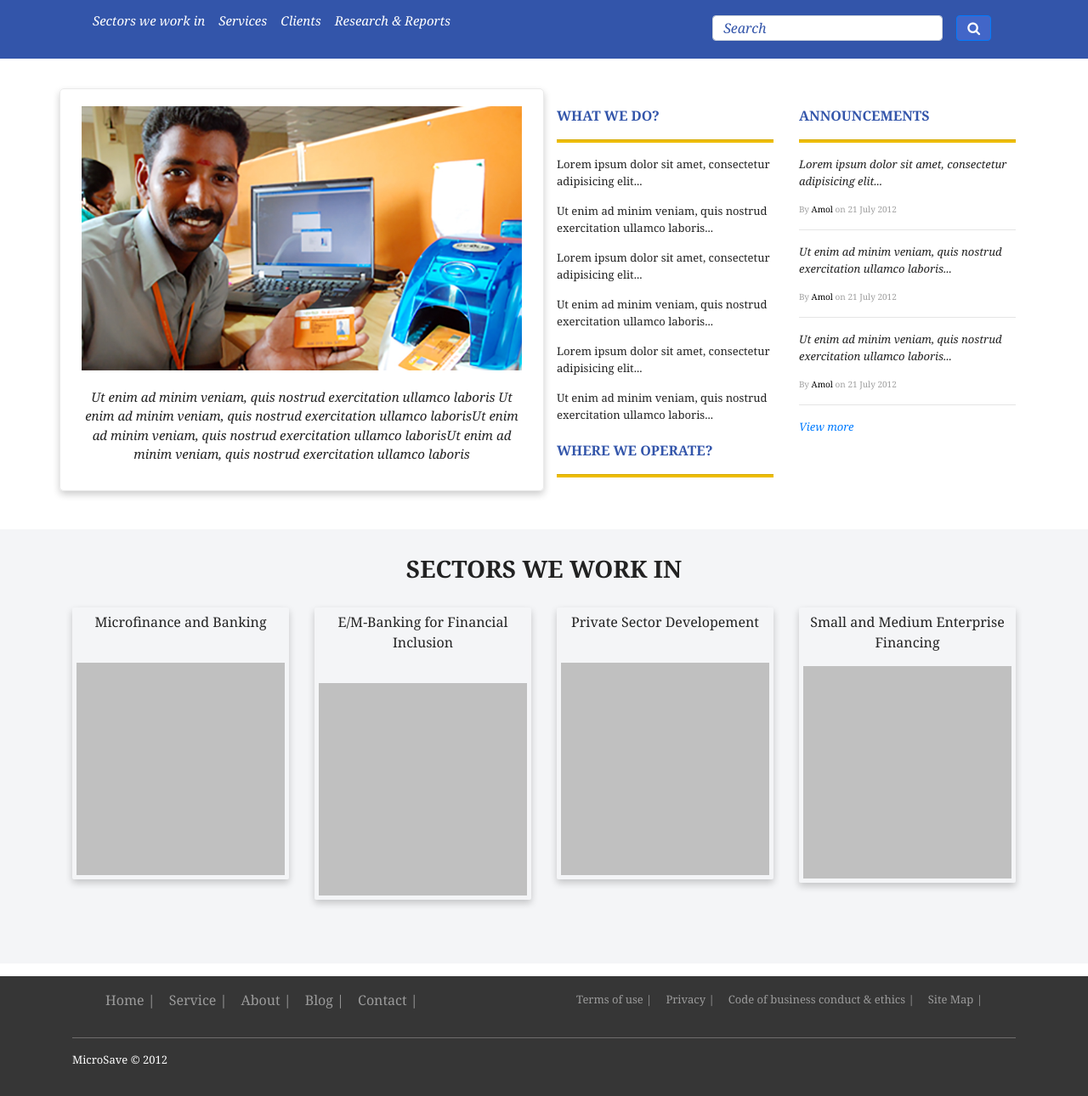
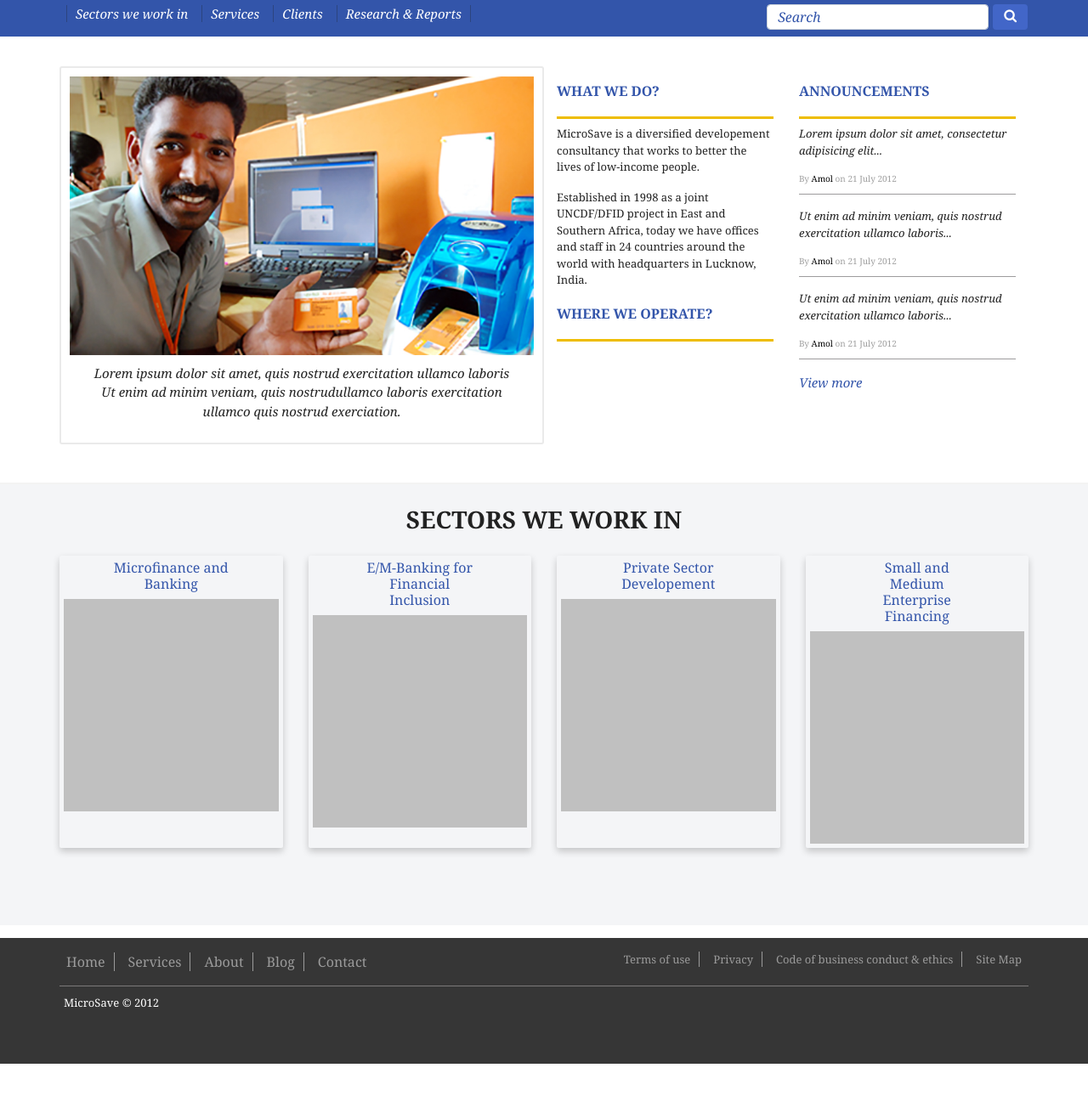
Before and after one commit to VinayDubey-Webonise/AssignmentFrontend, a plain HTML site: page index.html in a window 1280 px wide. Shown: the part 83-1373 px from the top of the page at 85% size. After the commit the page ends 1335 px from the top, so only its background shows below. Drawn offline with nearby package versions, Linux system fonts and the light colour scheme.

Commit message:
Layout fix

```diff
--- a/css/style.css
+++ b/css/style.css
@@ -15,12 +15,12 @@ body{
   vertical-align: middle;
   background-color: #3355aa;
   min-height: 40px;
+  color: #fff;
 }
 
 .topNavigationSearchBar{
   vertical-align: middle;
   height: 30px;
-  margin: 5px;
   color: #3355aa;
   font-style: italic;
 }
@@ -29,8 +29,24 @@ body{
   vertical-align: middle;
   background-color: #4266c8;
   height: 30px;
-  margin: 5px;
-  padding-top:2px;
+  padding-top:0px;
+  margin-left: 5px;
+  color: #fff;
+}
+
+.navSeperator{
+  border-left: 1px solid #2c447f;
+  padding-left: 10px;
+}
+
+.navSeperatorEnd{
+  border-right: 1px solid #2c447f;
+  padding-right: 10px;
+}
+
+.navSeperatorFooter{
+  border-right: 1px solid;
+  padding-right: 10px;
 }
 
 .navlinks{
@@ -38,33 +54,38 @@ body{
   color: #fff;
 }
 
-.articleSectionBox{
- box-shadow: 0 5px 5px -5px #333;
+.navlinks:hover{
+  color: #c6c9d1;
 }
 
-.articleSection{
-  padding-top: 35px;
+.articleSectionBox{
+  padding: 35px;
   padding-bottom: 45px;
 }
 
 .sectorSectionBox{
   padding-bottom: 75px;
   background-color: #f4f5f7;
+  align-content: center;
+  border-top: 2px solid rgb(243, 243, 243);
+}
+
+.sectorSection{
+  padding: 0;
 }
 
 .headerSection{
   vertical-align: middle;
   color: #3355aa;
   height: 80px;
+  padding: 0;
 }
 
 .headerLogo{
-  margin: 5px 0px 5px 0px;
+  margin: 10px 0px 10px 0px;
 }
 
 .bannerImage{
-  margin: 10px 10px 10px 0px;
-  padding: 10px;
   width: 100%;
 }
 
@@ -72,13 +93,13 @@ body{
   text-align: center;
   font-style: italic;
   font-size: 15px;
-  padding: 0px 10px 0px 10px;
+  padding: 10px 20px 0px 20px;
 }
 
 .bannerSection{
-  border: 1px solid #eaeaea;
-  box-shadow: 0 4px 8px 0 rgba(0,0,0,0.2);
-  border-radius: 5px;
+  border: 2px solid #eaeaea;
+  border-radius: 3px;
+  padding: 10px;
 }
 
 .articleHeading{
@@ -86,6 +107,8 @@ body{
   color: #3355aa;
   font-weight: bold;
   margin-top: 20px;
+  padding-bottom: 20px;
+  border-bottom: 3px solid #eebd00;
 }
 
 .articleSeperator{
@@ -101,14 +124,27 @@ body{
 .articleAuthor{
   font-size: 10px;
   color: #9e9e9e;
+  padding-bottom: 10px;
+  border-bottom: 1px solid #9d9c9d;
 }
 
 .authorName{
   color: #000;
 }
 
-.viewMore{
+.viewMoreLink{
   font-style: italic;
+  color: #3355aa;
+  font-size: 15px;
+}
+
+a.viewMoreLink:hover{
+ color: #3355aa;
+}
+
+ul.row{
+  padding: 0;
+  list-style-type: none;
 }
 
 .sectorHeader{
@@ -121,6 +157,8 @@ body{
 .sectorSubHeader{
   font-size: 16px;
   text-align: center;
+  display: block;
+  padding: 0 60px;
 }
 
 .sectorCard{
@@ -128,6 +166,7 @@ body{
   padding-top: 5px;
   padding-bottom: 5px;
   border-radius: 2px;
+  height: 100%;
  }
 
 .blankBlock{
@@ -154,12 +193,54 @@ footer{
 .footerNavSecond{
   font-size: 13px;
   color: #7f7f82;
+  float: right;
 }
 
-.footerActiveLinks{
-  color: #fff;
+.footerNavigation{
+  padding-left: 0;
 }
 
-.footerHr{
-  background-color: #7c7979;
+.footerLinks{
+  border-bottom: 1px solid #7c7979;
+  padding: 0;
 }
+
+.footerLinksTwo .navbar{
+  float: right;
+  padding-right: 0;
+}
+
+.footerMain{
+  padding: 15px 0px 35px 0px;
+}
+
+ul.sectorUl li{
+  display: inline-block;
+}
+
+.copyrightSection{
+  padding:10px 0;
+  margin-left: -10px;
+}
+
+.footerLinksOne{
+  padding-left: 0px;
+}
+
+.footerLinksTwo{
+  padding-right: 0px;
+  float: right;
+}
+
+.cardLinks{
+  color: #3355aa;
+}
+
+a.cardLinks:hover{
+  color: #3355aa;
+
+}
+
+.searchSection{
+  padding-right: 0;
+}
--- a/index.html
+++ b/index.html
@@ -12,49 +12,41 @@
   <body>
 
 <!-- Header section-->
-    <header class="headerSection">
-      <div class="container">
-        <div class="row no-gutters">
-          <div class="col-sm-12">
-            <img class="headerLogo" src="images/logo.png">
+    <header class="">
+      <div class="container headerSection">
+        <a href="#"><img class="headerLogo" src="images/logo.png"></a>
       </div>
-        </div>
-      </div>
-    </header>
-
 <!-- Top navigation bar-->
       <div class="topNavigationSection">
-      <div class="container">
+        <div class="container" style="padding: 0">
           <div class="row">
-          <div class="col-sm-6">
-            <nav class="navbar navbar-expand-sm topNavigation">
-              <ul class="navbar-nav">
+            <div class="col-md-8">
+              <nav class="navbar-default navbar-expand topNavigation">
+                <ul class="nav navbar-nav topNavigationMenu">
                   <li class="nav-item">
-                  <a class="nav-link navlinks" href="#">Sectors we work in</a>
+                    <a class="nav-link navlinks" href="#"><span class="navSeperator">Sectors we work in</span></a>
                   </li>
                   <li class="nav-item">
-                  <a class="nav-link navlinks" href="#">Services</a>
+                    <a class="nav-link navlinks" href="#"><span class="navSeperator">Services</span></a>
                   </li>
                   <li class="nav-item">
-                  <a class="nav-link navlinks" href="#">Clients</a>
+                    <a class="nav-link navlinks" href="#"><span class="navSeperator">Clients</span></a>
                   </li>
                   <li class="nav-item">
-                  <a class="nav-link navlinks" href="#">Research &#38; Reports</a>
+                    <a class="nav-link navlinks" href="#"><span class="navSeperator navSeperatorEnd">Research &#38; Reports</span></a>
                   </li>
                 </ul>
               </nav>
             </div>
 
-          <div class="col-sm-6">
-            <div class="form-group">
-              <div class="float-right">
-                <nav class="navbar navbar-expand-sm topNavigation">
-                  <ul class="navbar-nav">
-                    <li class="nav-item">
-                      <a class="nav-link navlinks" href="#"><input type="text" class="form-control topNavigationSearchBar" value="Search"></a>
+            <div class="col-md-4 searchSection">
+                  <nav class="navbar navbar-expand-sm topNavigation float-right">
+                    <ul class="nav">
+                      <li class="nav-item navlinks">
+                        <span class="inputWrapperBar"><input type="text" class="form-control topNavigationSearchBar" value="Search" placeholder="Search"></span>
                       </li>
-                    <li class="nav-item">
-                      <a class="nav-link navlinks" href="#"><button type="button" class="btn btn-primary fa fa-search center-block topNavigationSearchBtn"></button></a>
+                      <li class="nav-item navlinks">
+                        <span class="inputWrapperBtn"><button type="button" class="btn fa fa-search center-block topNavigationSearchBtn"></button></span>
                       </li>
                     </ul>
                   </nav>
@@ -62,8 +54,7 @@
           </div>
         </div>
       </div>
-      </div>
-    </div>
+    </header>
 
 <!-- Main article section-->
     <div class="articleSectionBox">
@@ -71,37 +62,29 @@
       <div class="row">
         <div class="col-sm-6 bannerSection">
           <image class="bannerImage" src="images/banner.jpg">
-          <p class="bannerText">Ut enim ad minim veniam, quis nostrud exercitation ullamco laboris
-            Ut enim ad minim veniam, quis nostrud exercitation ullamco laborisUt enim ad minim veniam, quis nostrud exercitation ullamco laborisUt enim ad minim veniam, quis nostrud exercitation ullamco laboris
+          <p class="bannerText">Lorem ipsum dolor sit amet, quis nostrud exercitation ullamco laboris
+            Ut enim ad minim veniam, quis nostrudullamco laboris exercitation ullamco quis nostrud exerciation.
           </p>
         </div>
 
         <div class="col-sm-3">
-          <p class="articleHeading">WHAT WE DO?</p>
-          <hr class="articleSeperator">
-          <p>Lorem ipsum dolor sit amet, consectetur adipisicing elit...</p>
-          <p>Ut enim ad minim veniam, quis nostrud exercitation ullamco laboris...</p>
-          <p>Lorem ipsum dolor sit amet, consectetur adipisicing elit...</p>
-          <p>Ut enim ad minim veniam, quis nostrud exercitation ullamco laboris...</p>
-          <p>Lorem ipsum dolor sit amet, consectetur adipisicing elit...</p>
-          <p>Ut enim ad minim veniam, quis nostrud exercitation ullamco laboris...</p>
-          <p class="articleHeading">WHERE WE OPERATE?</p>
-          <hr class="articleSeperator">
+          <h4 class="articleHeading">WHAT WE DO?</h4>
+          <p>MicroSave is a diversified developement consultancy that works to better the lives of low-income people.</p>
+          <p>Established in 1998 as a joint UNCDF/DFID project in East and Southern Africa, today we have offices and staff in 24 countries around the world with headquarters in Lucknow, India.</p>
+
+          <h4 class="articleHeading">WHERE WE OPERATE?</h4>
+
         </div>
 
         <div class="col-sm-3">
-          <p class="articleHeading">ANNOUNCEMENTS</p>
-          <hr class="articleSeperator">
+          <h4 class="articleHeading">ANNOUNCEMENTS</h4>
           <p class="articleContent">Lorem ipsum dolor sit amet, consectetur adipisicing elit...</p>
           <p class="articleAuthor">By <span class="authorName">Amol</span> on 21 July 2012</p>
-          <hr>
           <p class="articleContent">Ut enim ad minim veniam, quis nostrud exercitation ullamco laboris...</p>
           <p class="articleAuthor">By <span class="authorName">Amol</span> on 21 July 2012</p>
-          <hr>
           <p class="articleContent">Ut enim ad minim veniam, quis nostrud exercitation ullamco laboris...</p>
           <p class="articleAuthor">By <span class="authorName">Amol</span> on 21 July 2012</p>
-          <hr>
-          <span class="viewMore"><a href="#">View more</a></span>
+          <a href="#" class="viewMoreLink">View more</a>
         </div>
       </div>
       </div>
@@ -110,74 +93,73 @@
 <!-- Sector section-->
   <div class="sectorSectionBox">
     <div class="container sectorSection">
-      <div class="row">
-        <div class="col-sm-12 ">
-            <p class="sectorHeader">SECTORS WE WORK IN</p>
+      <h3 class="sectorHeader">SECTORS WE WORK IN</h3>
+
+      <ul class="row">
+        <li class="col-md-3">
+          <a href="#" class="cardLinks">
+          <div class="sectorCard">
+            <h4 class="sectorSubHeader">Microfinance and Banking</h4>
+            <div class="blankBlock"></div>
           </div>
+          </a>
+        </li>
+        <li class="col-md-3">
+          <a href="#" class="cardLinks">
+          <div class="sectorCard">
+            <h4 class="sectorSubHeader">E/M-Banking for Financial Inclusion</h4>
+            <div class="blankBlock"></div>
           </div>
-      <div class="row">
-        <div class="col-sm-3">
+          </a>
+        </li>
+        <li class="col-md-3">
+          <a href="#" class="cardLinks">
           <div class="sectorCard">
-            <p class="sectorSubHeader">Microfinance and Banking</p><br>
-            <span class="align-baseline"><div class="blankBlock"></div></span>
+            <h4 class="sectorSubHeader">Private Sector Developement</h4>
+            <div class="blankBlock"></div>
           </div>
+          </a>
+        </li>
+        <li class="col-md-3">
+          <a href="#" class="cardLinks">
+          <div class="sectorCard">
+            <h4 class="sectorSubHeader">Small and Medium Enterprise Financing</h4>
+              <div class="blankBlock"></div>
           </div>
-        <div class="col-sm-3">
-          <div class="sectorCard">
-            <p class="sectorSubHeader">E/M-Banking for Financial Inclusion</p><br>
-            <span class="align-baseline"><div class="blankBlock"></div></span>
-          </div>
-        </div>
-        <div class="col-sm-3">
-          <div class="sectorCard">
-            <p class="sectorSubHeader">Private Sector Developement</p><br>
-            <span class="align-baseline"><div class="blankBlock"></div></span>
-          </div>
-        </div>
-        <div class="col-sm-3">
-          <div class="sectorCard">
-            <p class="sectorSubHeader">Small and Medium Enterprise Financing</p>
-            <span class="align-baseline"><div class="blankBlock"></div></span>
-
-          </div>
-        </div>
-      </div>
+          </a>
+        </li>
+      </ul>
     </div>
   </div>
 
 <!-- Footer section-->
-    <footer class="page-footer">
+    <footer class="foterMain">
       <div class="container">
-        <div class="row">
-          <div class="col-sm-12">
-            <nav class="navbar navbar-expand-sm navbar-dark">
-              <div class="container-fluid">
+        <div class="row footerLinks">
+          <div class="col-sm-6 footerLinksOne">
+            <nav class="navbar navbar-expand-sm navbar-dark footerNavigation">
                 <ul class="nav navbar-nav footerNavFirst">
-                  <li class="nav-item"><a class="nav-link Active footerActiveLinks" href="#">Home | </a></li>
-
-                  <li class="nav-item"><a class="nav-link" href="#">Service | </a></li>
-                  <li class="nav-item"><a class="nav-link" href="#">About | </a></li>
-                  <li class="nav-item"><a class="nav-link" href="#">Blog | </a></li>
-                  <li class="nav-item"><a class="nav-link" href="#">Contact | </a></li>
+                  <li class="nav-item"><a class="nav-link" href="#"><span class="navSeperatorFooter">Home</span></a></li>
+                  <li class="nav-item"><a class="nav-link" href="#"><span class="navSeperatorFooter">Services</span></a></li>
+                  <li class="nav-item"><a class="nav-link" href="#"><span class="navSeperatorFooter">About</span></a></li>
+                  <li class="nav-item"><a class="nav-link" href="#"><span class="navSeperatorFooter">Blog</span></a></li>
+                  <li class="nav-item"><a class="nav-link" href="#">Contact</a></li>
                 </ul>
+            </nav>
+          </div>
+          <div class="col-sm-6 footerLinksTwo">
+            <nav class="navbar navbar-expand-sm navbar-dark footerNavigation">
                 <ul class="nav navbar-nav navbar-right footerNavSecond">
-                  <li class="nav-item"><a class="nav-link" href="#">Terms of use | </a></li>
-                  <li class="nav-item"><a class="nav-link" href="#">Privacy | </a></li>
-                  <li class="nav-item"><a class="nav-link" href="#">Code of business conduct &#38; ethics | </a></li>
-                  <li class="nav-item"><a class="nav-link" href="#">Site Map | </a></li>
+                  <li class="nav-item"><a class="nav-link" href="#"><span class="navSeperatorFooter">Terms of use</span></a></li>
+                  <li class="nav-item"><a class="nav-link" href="#"><span class="navSeperatorFooter">Privacy</span></a></li>
+                  <li class="nav-item"><a class="nav-link" href="#"><span class="navSeperatorFooter">Code of business conduct &#38; ethics</span></a></li>
+                  <li class="nav-item"><a class="nav-link" href="#">Site Map</a></li>
                 </ul>
-              </div>
             </nav>
           </div>
         </div>
 
-        <hr class="footerHr">
-
-        <div class="row">
-          <div class="col-sm-12">
-            <span class="copyrightSection">MicroSave &#169; 2012</span>
-          </div>
-        </div>
+        <p class="copyrightSection">MicroSave &#169; 2012</p>
       </div>
     </footer>
     <script src="https://maxcdn.bootstrapcdn.com/bootstrap/4.1.3/js/bootstrap.min.js"></script>
```
Lines whose indentation alone changed are shown as unchanged.
